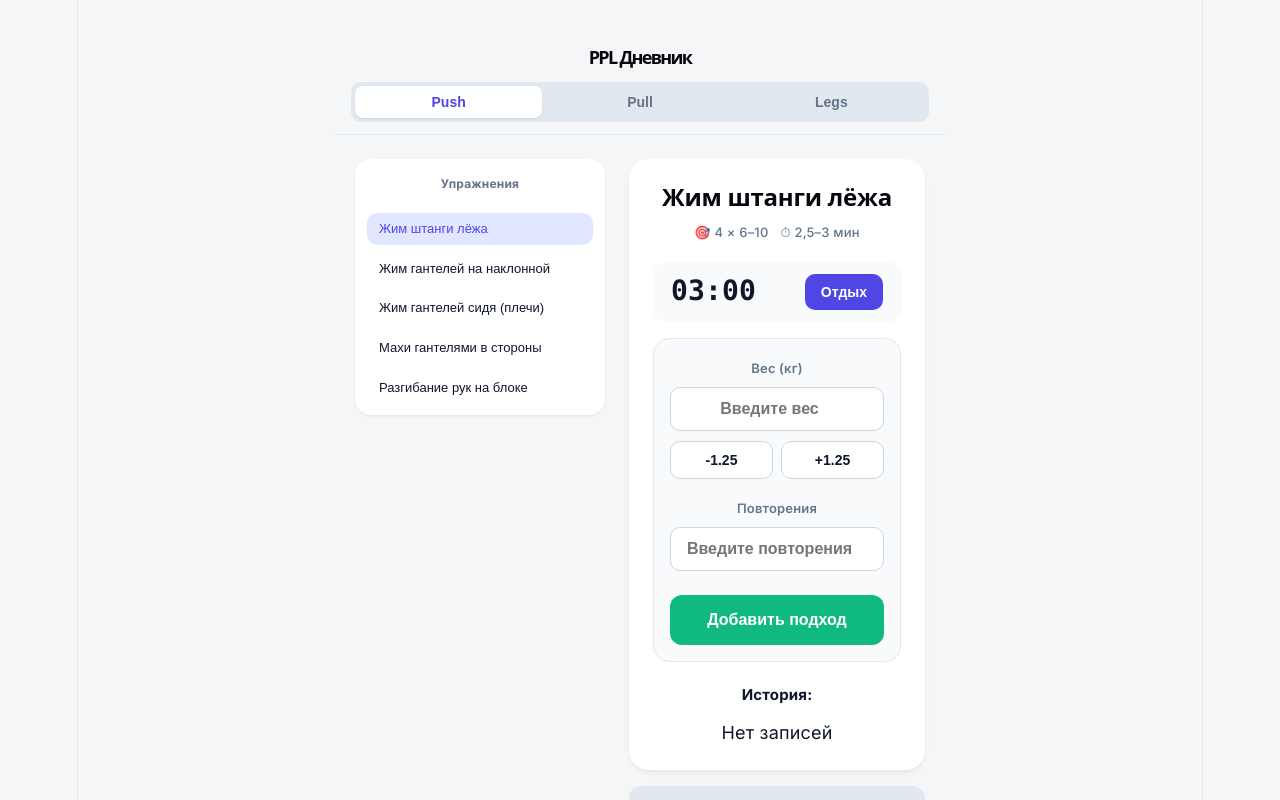
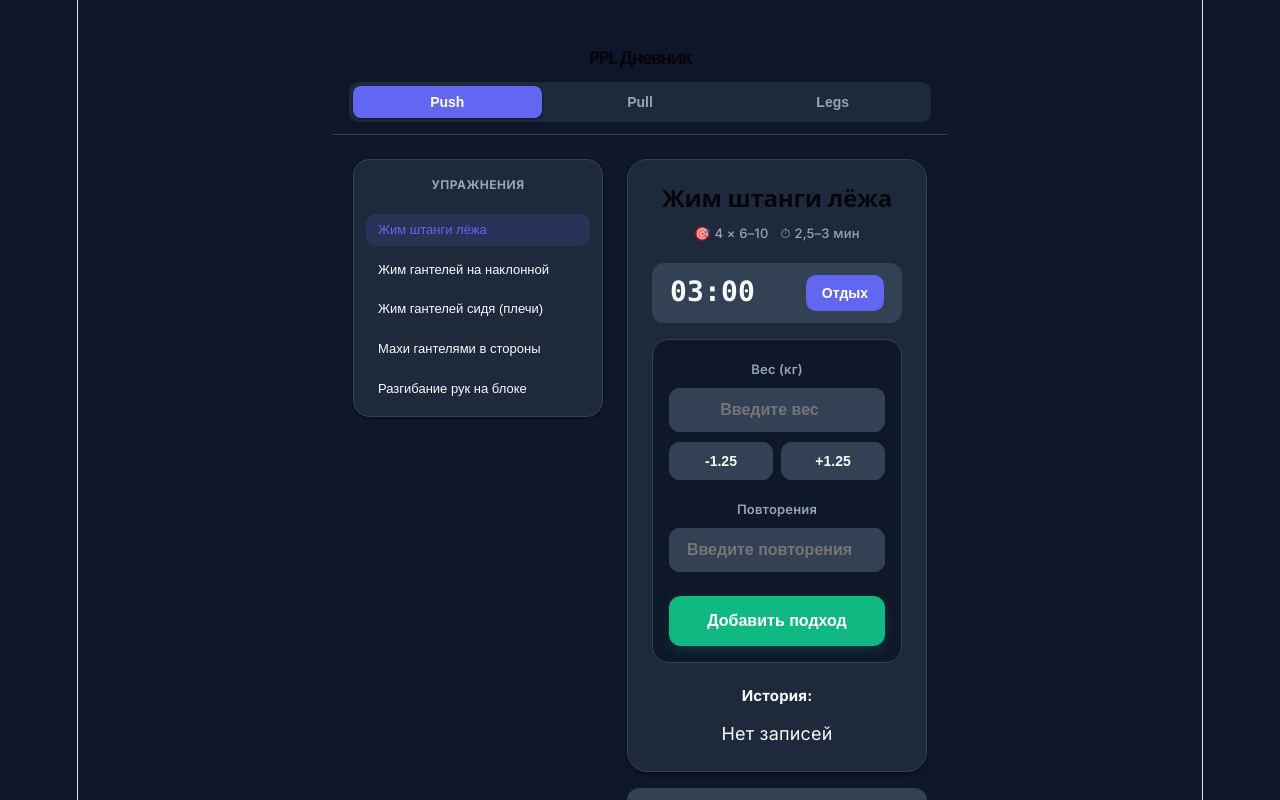
Before and after one commit to Evgeny142/my-workout-diary, a React (Vite) app: page / in a window 1280 px wide. Shown: the top 800 px of the page. Built offline with nearby package versions, Linux system fonts and the light colour scheme.

Commit message:
Dark theme and neat delete icon

```diff
--- a/src/App.css
+++ b/src/App.css
@@ -1,31 +1,33 @@
-/* --- ГЛОБАЛЬНЫЕ ПЕРЕМЕННЫЕ --- */
+/* --- ГЛОБАЛЬНЫЕ ПЕРЕМЕННЫЕ (ТЕМНАЯ ТЕМА) --- */
 :root {
   --font-main: 'Inter', -apple-system, BlinkMacSystemFont, sans-serif;
   --font-mono: 'SF Mono', Consolas, monospace;
 
-  --bg-app: #f4f6f8;
-  --bg-card: #ffffff;
-  --bg-input: #f8fafc;
+  /* Темная палитра */
+  --bg-app: #0f172a;        /* Глубокий темно-синий фон */
+  --bg-card: #1e293b;       /* Фон карточек (чуть светлее) */
+  --bg-input: #334155;      /* Фон полей ввода (еще светлее) */
 
-  --text-main: #0f172a;
-  --text-muted: #64748b;
-  --border-color: #e2e8f0;
+  --text-main: #f8fafc;     /* Белый текст */
+  --text-muted: #94a3b8;    /* Серый текст для подсказок */
+  --border-color: #334155;  /* Темные границы */
 
-  --primary: #4f46e5;
-  --primary-hover: #4338ca;
-  --primary-light: #e0e7ff;
+  --primary: #6366f1;       /* Яркий индиго */
+  --primary-hover: #4f46e5;
+  --primary-light: rgba(99, 102, 241, 0.15); /* Полупрозрачный для подсветки */
 
-  --success: #10b981;
-  --danger: #ef4444;
-  --warning-bg: #fffbeb;
-  --warning-text: #b45309;
+  --success: #10b981;       /* Изумрудный */
+  --danger: #ef4444;        /* Красный */
 
-  --shadow-sm: 0 1px 3px rgba(0,0,0,0.05), 0 1px 2px rgba(0,0,0,0.03);
-  --shadow-md: 0 4px 6px -1px rgba(0,0,0,0.05), 0 2px 4px -1px rgba(0,0,0,0.03);
-  --shadow-lg: 0 10px 15px -3px rgba(0,0,0,0.05), 0 4px 6px -2px rgba(0,0,0,0.025);
+  --warning-bg: rgba(180, 83, 9, 0.2); /* Темно-желтый фон */
+  --warning-text: #fbbf24;  /* Ярко-желтый текст */
+
+  --shadow-sm: 0 1px 3px rgba(0,0,0,0.3), 0 1px 2px rgba(0,0,0,0.2);
+  --shadow-md: 0 4px 6px -1px rgba(0,0,0,0.3), 0 2px 4px -1px rgba(0,0,0,0.2);
+  --shadow-lg: 0 10px 15px -3px rgba(0,0,0,0.4), 0 4px 6px -2px rgba(0,0,0,0.2);
 }
 
-/* ЖЕСТКИЙ СБРОС ДЛЯ ВСЕХ УСТРОЙСТВ */
+/* ЖЕСТКИЙ СБРОС */
 * {
   box-sizing: border-box;
   margin: 0;
@@ -36,12 +38,12 @@
 html, body {
   width: 100%;
   max-width: 100vw;
-  overflow-x: hidden; /* Запрещаем ездить сайту вбок */
+  overflow-x: hidden;
   background-color: var(--bg-app);
   color: var(--text-main);
   font-family: var(--font-main);
   -webkit-font-smoothing: antialiased;
-  -webkit-text-size-adjust: 100%; /* Запрещаем iOS увеличивать шрифт самовольно */
+  -webkit-text-size-adjust: 100%;
 }
 
 /* --- ОБЩИЙ КАРКАС --- */
@@ -52,14 +54,14 @@ html, body {
   display: flex;
   flex-direction: column;
   padding-top: env(safe-area-inset-top);
-  padding-bottom: env(safe-area-inset-bottom);
+  padding-bottom: 80px; /* Большой отступ снизу, чтобы баннер Netlify не перекрывал кнопки */
 }
 
 /* --- ШАПКА --- */
 .app-header {
-  background: rgba(244, 246, 248, 0.95);
-  backdrop-filter: blur(10px);
-  -webkit-backdrop-filter: blur(10px);
+  background: rgba(15, 23, 42, 0.85); /* Темная шапка с прозрачностью */
+  backdrop-filter: blur(12px);
+  -webkit-backdrop-filter: blur(12px);
   padding: 12px 16px 0;
   position: sticky;
   top: 0;
@@ -74,12 +76,12 @@ html, body {
   margin-bottom: 12px;
 }
 
-/* Вкладки дней (Push/Pull/Legs) */
+/* Вкладки дней */
 .day-tabs {
   display: flex;
   gap: 4px;
   padding: 4px;
-  background: #e2e8f0;
+  background: #1e293b;
   border-radius: 10px;
   width: 100%;
   margin-bottom: 12px;
@@ -99,8 +101,8 @@ html, body {
 }
 
 .tab-btn.active {
-  background: var(--bg-card);
-  color: var(--primary);
+  background: var(--primary);
+  color: white;
   box-shadow: var(--shadow-sm);
 }
 
@@ -112,7 +114,7 @@ html, body {
 
 .layout-container {
   display: flex;
-  flex-direction: column; /* На телефоне всё в колонку */
+  flex-direction: column;
   gap: 16px;
 }
 
@@ -120,22 +122,21 @@ html, body {
 .exercise-sidebar {
   display: flex;
   flex-direction: row;
-  flex-wrap: wrap; /* Разрешаем перенос на новую строку */
+  flex-wrap: wrap;
   gap: 8px;
   background: var(--bg-card);
   padding: 12px;
   border-radius: 16px;
   box-shadow: var(--shadow-sm);
+  border: 1px solid var(--border-color);
 }
 
-.exercise-sidebar h3 {
-  display: none; /* Скрываем заголовок "Упражнения" */
-}
+.exercise-sidebar h3 { display: none; }
 
 .sidebar-item {
   padding: 8px 12px;
   background: var(--bg-input);
-  border: 1px solid var(--border-color);
+  border: 1px solid transparent;
   border-radius: 20px;
   font-size: 13px;
   font-weight: 500;
@@ -147,16 +148,13 @@ html, body {
 }
 
 .sidebar-item.active {
-  background: var(--primary);
-  color: white;
+  background: var(--primary-light);
+  color: var(--primary);
   border-color: var(--primary);
 }
 
 /* --- КАРТОЧКА УПРАЖНЕНИЯ --- */
-.exercise-main {
-  width: 100%;
-  min-width: 0;
-}
+.exercise-main { width: 100%; min-width: 0; }
 
 .exercise-page {
   background: var(--bg-card);
@@ -165,6 +163,7 @@ html, body {
   box-shadow: var(--shadow-md);
   margin-bottom: 16px;
   width: 100%;
+  border: 1px solid var(--border-color);
 }
 
 .exercise-header-main h2 {
@@ -186,7 +185,7 @@ html, body {
 
 .last-result-banner {
   background: var(--warning-bg);
-  border: 1px solid #fde68a;
+  border: 1px solid rgba(251, 191, 36, 0.3);
   border-radius: 10px;
   padding: 10px;
   font-size: 13px;
@@ -211,8 +210,8 @@ html, body {
 }
 
 .timer-container.active-timer {
-  background: #f0fdf4;
-  border-color: #bbf7d0;
+  background: rgba(16, 185, 129, 0.1);
+  border-color: rgba(16, 185, 129, 0.3);
 }
 
 .timer-display {
@@ -236,12 +235,12 @@ html, body {
 .timer-btn.start { background: var(--primary); }
 .timer-btn.stop { background: var(--danger); }
 
-/* --- ФОРМА ВВОДА (Исправленная и видимая) --- */
+/* --- ФОРМА ВВОДА --- */
 .main-form {
   display: flex;
   flex-direction: column;
   gap: 16px;
-  background: var(--bg-input);
+  background: var(--bg-app);
   padding: 16px;
   border-radius: 16px;
   margin-bottom: 20px;
@@ -262,14 +261,14 @@ html, body {
   color: var(--text-muted);
 }
 
-/* ДЕЛАЕМ ИНПУТЫ ЯВНО ВИДИМЫМИ */
+/* ИНПУТЫ В ТЕМНОЙ ТЕМЕ */
 .form-input {
   width: 100%;
   padding: 12px;
-  background-color: #ffffff !important; /* Принудительно белый фон */
-  border: 1px solid #cbd5e1;
+  background-color: var(--bg-input) !important;
+  border: 1px solid var(--border-color);
   border-radius: 10px;
-  font-size: 16px; /* 16px предотвращает зум на iPhone */
+  font-size: 16px;
   font-weight: 600;
   color: var(--text-main);
   text-align: center;
@@ -289,15 +288,17 @@ html, body {
 }
 
 .quick-btn {
-  flex: 1; /* Кнопки делят ширину пополам */
-  background: #ffffff;
-  border: 1px solid #cbd5e1;
+  flex: 1;
+  background: var(--bg-input);
+  border: 1px solid var(--border-color);
   border-radius: 10px;
   padding: 10px 0;
   font-size: 14px;
   font-weight: 600;
   color: var(--text-main);
 }
+
+.quick-btn:active { background: var(--border-color); }
 
 .icon-btn.add {
   background: var(--success);
@@ -309,6 +310,7 @@ html, body {
   border-radius: 12px;
   border: none;
   margin-top: 8px;
+  box-shadow: 0 4px 12px rgba(16, 185, 129, 0.2);
 }
 
 /* --- ИСТОРИЯ --- */
@@ -346,9 +348,10 @@ html, body {
   text-align: center;
 }
 
+/* АККУРАТНЫЙ КРЕСТИК */
 .icon-btn.delete {
-  background: #fee2e2;
-  color: var(--danger);
+  background: transparent;
+  color: #64748b;
   width: 28px;
   height: 28px;
   border-radius: 50%;
@@ -356,6 +359,13 @@ html, body {
   display: flex;
   align-items: center;
   justify-content: center;
+  transition: all 0.2s ease;
+  cursor: pointer;
+}
+
+.icon-btn.delete:hover, .icon-btn.delete:active {
+  background: rgba(239, 68, 68, 0.15);
+  color: var(--danger);
 }
 
 /* --- НАВИГАЦИЯ --- */
@@ -376,8 +386,8 @@ html, body {
 }
 
 .next-btn { background: var(--primary); color: white; }
-.next-btn:disabled { background: #e2e8f0; color: #94a3b8; }
-.prev-btn { background: var(--bg-card); border: 1px solid var(--border-color); }
+.next-btn:disabled { background: var(--bg-input); color: var(--text-muted); border: 1px solid var(--border-color); }
+.prev-btn { background: var(--bg-card); border: 1px solid var(--border-color); color: var(--text-main); }
 
 /* --- БЭКАП --- */
 .backup-section {
@@ -386,13 +396,18 @@ html, body {
   border-radius: 16px;
   border: 1px solid var(--border-color);
   text-align: center;
-  margin-bottom: 40px; /* Отступ, чтобы баннер Netlify не перекрывал */
+  margin-bottom: 40px;
+}
+
+.backup-section p {
+  font-size: 13px;
+  color: var(--text-muted);
+  margin-bottom: 8px;
 }
 
 .backup-buttons {
   display: flex;
   gap: 10px;
-  margin-top: 10px;
 }
 
 .backup-btn {
@@ -402,6 +417,8 @@ html, body {
   border: 1px solid var(--border-color);
   border-radius: 8px;
   font-weight: 600;
+  color: var(--text-main);
+  cursor: pointer;
 }
 
 /* ========================================= */
@@ -424,6 +441,8 @@ html, body {
     font-size: 12px;
     color: var(--text-muted);
     margin-bottom: 8px;
+    text-transform: uppercase;
+    letter-spacing: 0.5px;
   }
 
   .sidebar-item {
--- a/src/App.jsx
+++ b/src/App.jsx
@@ -178,7 +178,12 @@ function ExercisePage({ exercise, dayName, workouts, setWorkouts }) {
                 <div key={set.id} className="set-item">
                   <span className="set-date">{set.date}</span>
                   <span className="set-data">{set.weight} кг × {set.reps}</span>
-                  <button className="icon-btn delete" onClick={() => deleteSet(set.id)}>✕</button>
+                  <button className="icon-btn delete" onClick={() => deleteSet(set.id)}>
+                    <svg width="16" height="16" viewBox="0 0 24 24" fill="none" stroke="currentColor" strokeWidth="2.5" strokeLinecap="round" strokeLinejoin="round">
+                      <line x1="18" y1="6" x2="6" y2="18"></line>
+                      <line x1="6" y1="6" x2="18" y2="18"></line>
+                    </svg>
+                  </button>
                 </div>
               ))}
             </div>
```
